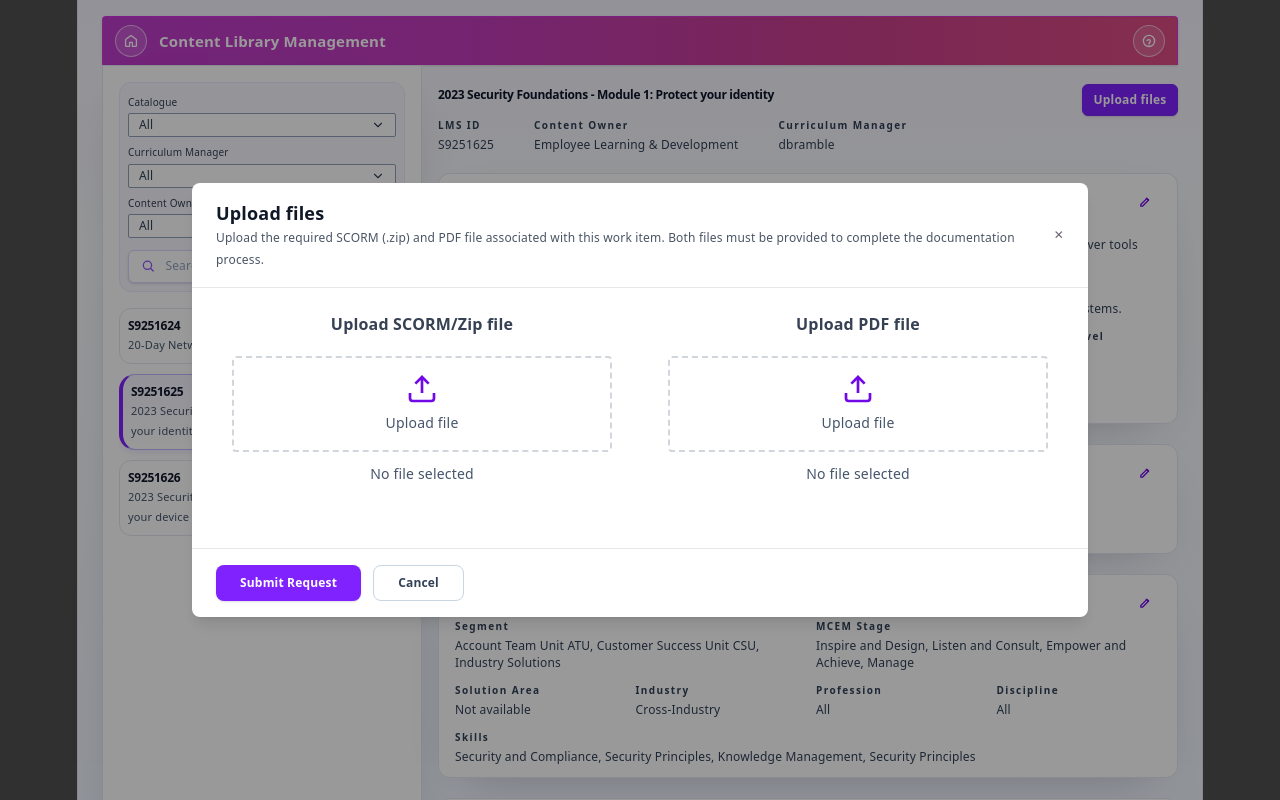
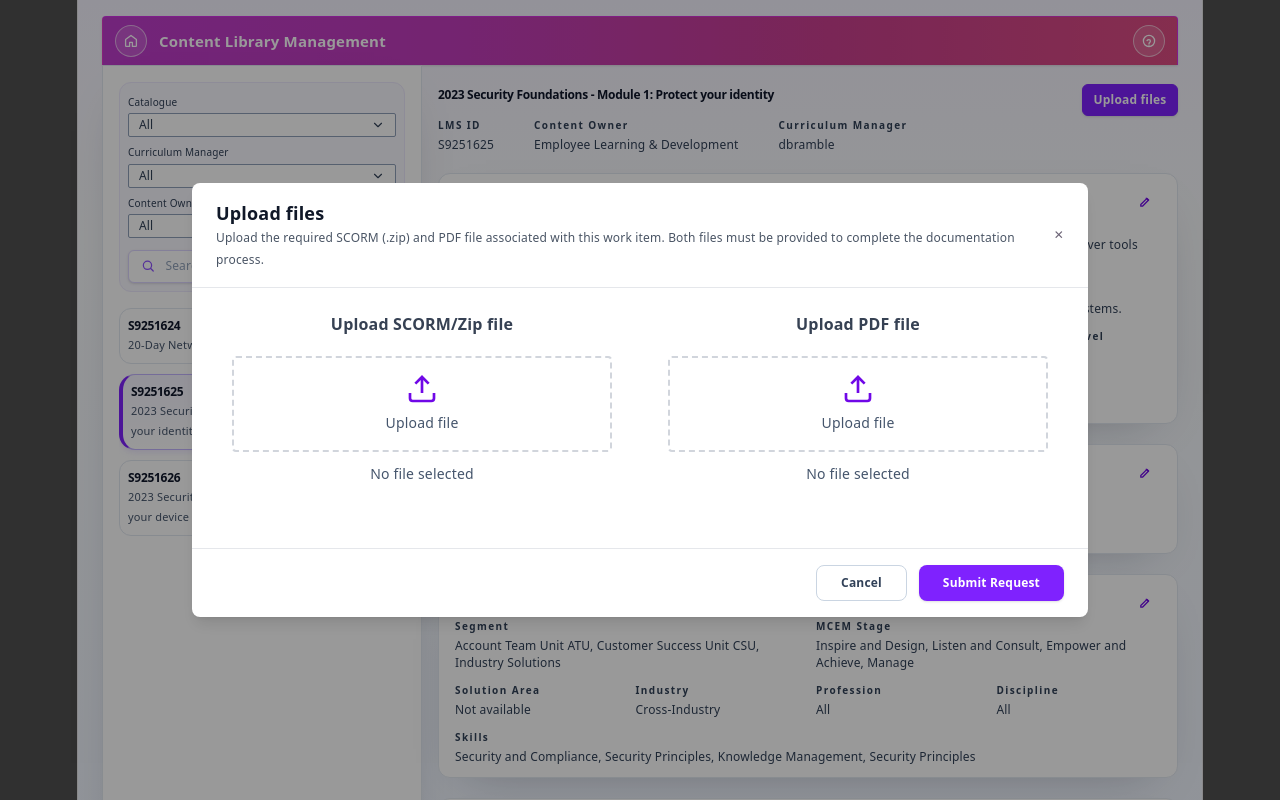
Before and after one commit to deepu-dc-1/content-library, a React (Vite) app: page /published-courses in a window 1280 px wide. Both pictures are taken after a click on the button "Upload files". Shown: the top 800 px of the page. Built offline with nearby package versions, Linux system fonts and the light colour scheme.

Commit message:
Modal button alignment

```diff
--- a/src/pages/PublishedCourses.jsx
+++ b/src/pages/PublishedCourses.jsx
@@ -579,9 +579,9 @@ const PublishedCourses = () => {
                   </div>
                 </div>
 
-                <div className='flex gap-3 px-6 py-4 mt-6 border-t border-gray-200'>
+                <div className='flex gap-3 justify-end px-6 py-4 mt-6 border-t border-gray-200'>
+                  <button type='button' onClick={() => setIsSupportModalOpen(false)} className='flex h-9 items-center justify-center rounded-lg border border-slate-300 bg-white px-6 text-slate-700 font-semibold transition hover:bg-slate-50'>Cancel</button>
                   <button type='button' onClick={handleSubmitUpload} className='flex h-9 items-center justify-center rounded-lg bg-violet-600 px-6 text-white font-semibold transition hover:bg-violet-700 shadow-sm'>Submit Request</button>
-                  <button type='button' onClick={() => setIsSupportModalOpen(false)} className='flex h-9 items-center justify-center rounded-lg border border-slate-300 bg-white px-6 text-slate-700 font-semibold transition hover:bg-slate-50'>Cancel</button>
                 </div>
               </div>
 
```
